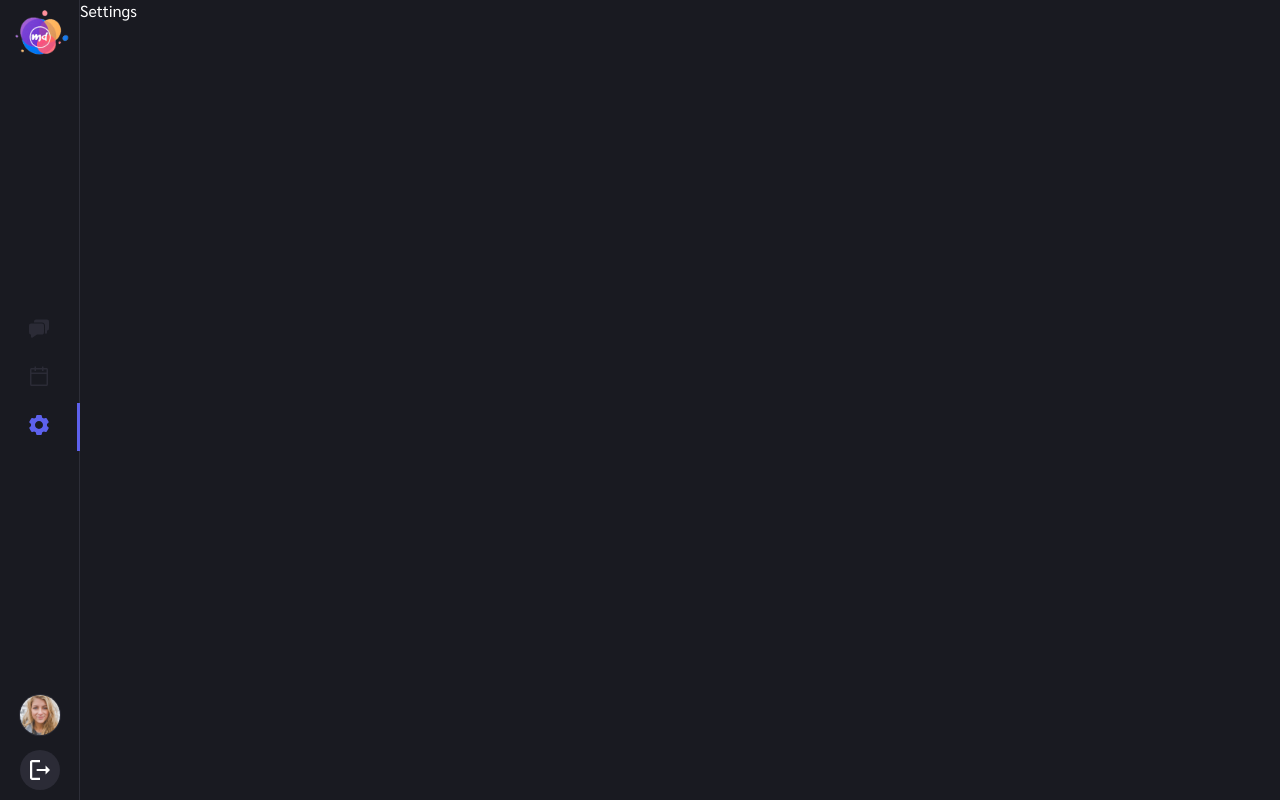
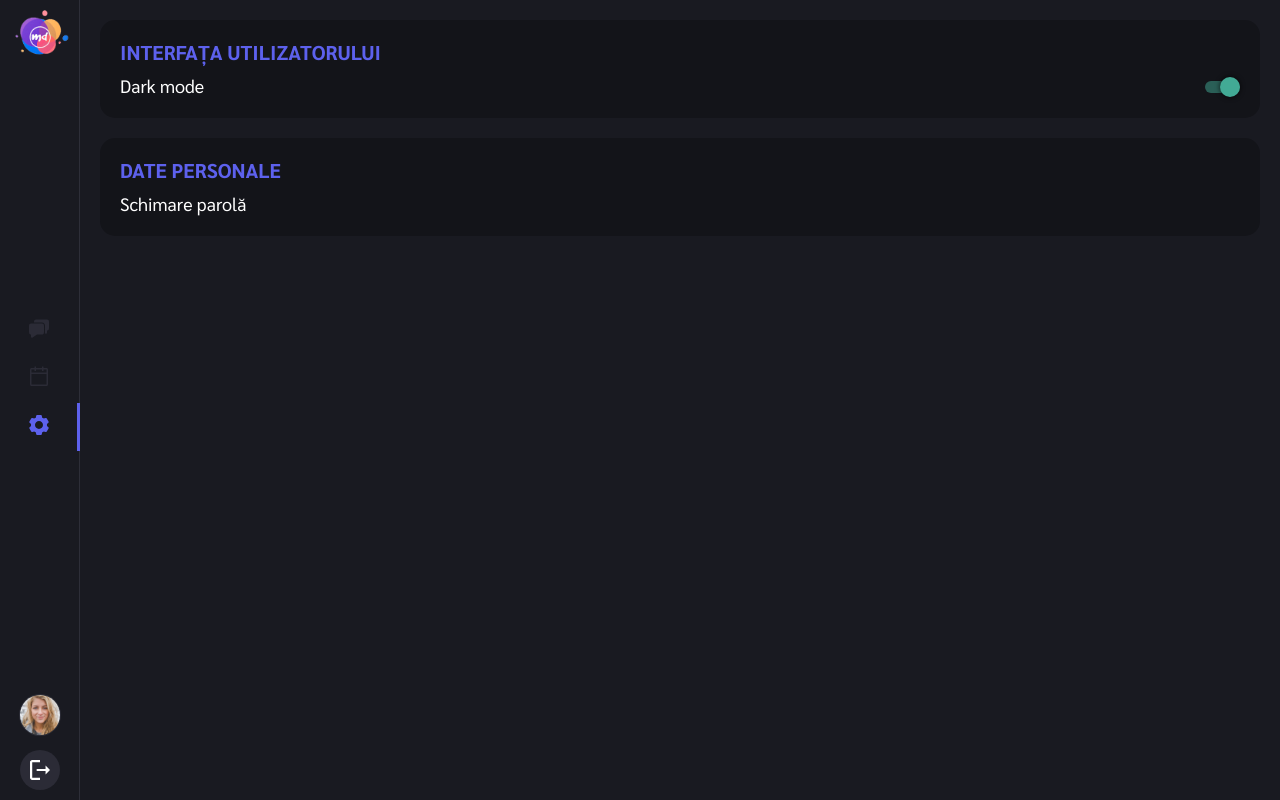
Before and after one commit to feudal/chat-md, a React (Create React App) app: page /settings in a window 1280 px wide. Built offline with nearby package versions, Linux system fonts and the light colour scheme; a web font is replaced by a local one.

Commit message:
component ChangeSettings added. Page settings created.

```diff
--- a/src/components/Forms/FormRegister.js
+++ b/src/components/Forms/FormRegister.js
@@ -17,7 +17,7 @@ const FormRegister = (props) => {
             </label>
             <span className={classes.error}>Parola prea scurta!</span>
             <label className={classes.label}>
-                Confirma parola
+                Confirmă parola
                 <input className={classes.input} type="password"/>
             </label>
             <span className={classes.error}>Parola nu coencide!</span>
--- /dev/null
+++ b/src/components/Settings/ChangeSettings/ChangeSettings.js
@@ -0,0 +1,23 @@
+import React, {useState} from 'react';
+import classes from './ChangeSettings.module.css';
+
+const ChangeSettings = (props) => {
+    const [isToggled, setIsToggled] = useState(false);
+    const toggle = () => {
+        setIsToggled(!isToggled);
+    }
+
+    const classForToggle = `${classes.toggle}  ${isToggled ? classes.active : ''}`;
+
+    return (
+        <div className={classes.block}>
+            <h2 className={classes.title}>{props.title}</h2>
+            <div className={classes.group}>
+                <span className={classes.span}>{props.span}</span>
+                {props.toggle && <div className={classForToggle} onClick={toggle}/>}
+            </div>
+        </div>
+    );
+};
+
+export default ChangeSettings;
--- /dev/null
+++ b/src/components/Settings/ChangeSettings/ChangeSettings.module.css
@@ -0,0 +1,67 @@
+.block {
+    background: rgba(0, 0, 0, 0.25);
+    border-radius: 15px;
+    padding: 20px;
+    margin: 20px;
+}
+
+.title {
+    font-family: Sarabun, serif;
+    font-style: normal;
+    font-weight: bold;
+    font-size: 20px;
+    line-height: 24px;
+    text-transform: uppercase;
+
+    color: #5D61ED;
+}
+
+.group {
+    display: flex;
+    justify-content: space-between;
+    align-items: baseline;
+    margin-top: 10px;
+}
+
+.span {
+    font-family: Sarabun, serif;
+    font-style: normal;
+    font-weight: normal;
+    font-size: 18px;
+    line-height: 24px;
+
+    color: #FFFFFF;
+}
+
+.toggle {
+    cursor: pointer;
+    position: relative;
+    width: 35px;
+    height: 12px;
+    background: rgba(66, 170, 149, 0.5);
+    border-radius: 50px;
+    transform: matrix(-1, 0, 0, 1, 0, 0);
+    transition: all .3s;
+}
+
+.toggle:after {
+    content: '';
+    position: absolute;
+    left: 0;
+    top: -4.5px;
+    width: 20px;
+    height: 20px;
+
+    border-radius: 50%;
+    background: #42AA95;
+    box-shadow: 0 0 4px 1px rgba(0, 0, 0, 0.5);
+}
+
+.toggle.active {
+    background: #EEEEEE;
+    box-shadow: 0 0 4px 1px rgba(0, 0, 0, 0.5);
+}
+.toggle.active:after {
+    background: #C4C4C4;
+    transform: translate(15px, 0);
+}
--- a/src/pages/Settings.js
+++ b/src/pages/Settings.js
@@ -1,9 +1,19 @@
 import React from 'react';
+import ChangeSettings from "../components/Settings/ChangeSettings/ChangeSettings";
 
 const Settings = () => {
     return (
         <div>
-            Settings
+            <ChangeSettings
+                title='Interfața utilizatorului'
+                span='Dark mode'
+                toggle={true}
+            />
+            <ChangeSettings
+                title='Date personale'
+                span='Schimare parolă'
+                toggle={false}
+            />
         </div>
     );
 };
```
